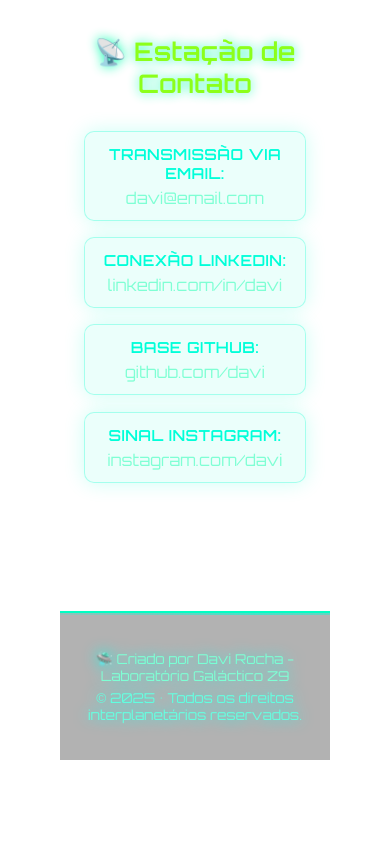
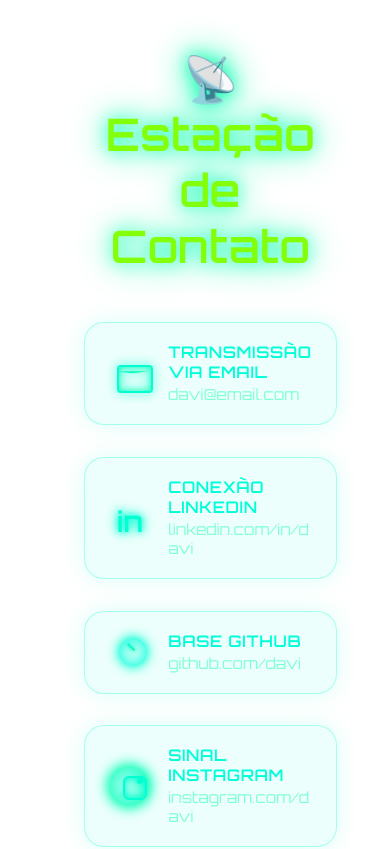
Before and after one commit to Davi-Choradeira/Davi-RS, a Nuxt app: page / in a window 390 px wide. Shown: the part 5420-6269 px from the top of the page. Before the commit the page ends 6240 px from the top, so only its background shows below. Built offline with nearby package versions, Linux system fonts and the light colour scheme.

Commit message:
Atualiza contato

```diff
--- a/components/Contact.vue
+++ b/components/Contact.vue
@@ -1,7 +1,7 @@
 <template>
   <section class="contact">
     <h2 data-aos="fade-up" data-aos-duration="1200">📡 Estação de Contato</h2>
-    <ul>
+    <ul class="contact-list">
       <li
         v-for="(item, index) in contacts"
         :key="item.label"
@@ -10,8 +10,11 @@
         :data-aos-delay="index * 250"
         data-aos-duration="1000"
       >
-        <span class="label">{{ item.label }}</span>
-        <a :href="item.url" target="_blank" rel="noopener noreferrer">{{ item.text }}</a>
+        <span class="icon" :aria-label="item.label" :title="item.label" />
+        <div class="content">
+          <span class="label">{{ item.label }}</span>
+          <a :href="item.url" target="_blank" rel="noopener noreferrer">{{ item.text }}</a>
+        </div>
       </li>
     </ul>
   </section>
@@ -27,10 +30,10 @@ onMounted(() => {
 });
 
 const contacts = [
-  { label: 'Transmissão via Email:', text: 'davi@email.com', url: 'mailto:davi@email.com' },
-  { label: 'Conexão LinkedIn:', text: 'linkedin.com/in/davi', url: 'https://linkedin.com/in/davi' },
-  { label: 'Base GitHub:', text: 'github.com/davi', url: 'https://github.com/davi' },
-  { label: 'Sinal Instagram:', text: 'instagram.com/davi', url: 'https://instagram.com/davi' }
+  { label: 'Transmissão via Email', text: 'davi@email.com', url: 'mailto:davi@email.com' },
+  { label: 'Conexão LinkedIn', text: 'linkedin.com/in/davi', url: 'https://linkedin.com/in/davi' },
+  { label: 'Base GitHub', text: 'github.com/davi', url: 'https://github.com/davi' },
+  { label: 'Sinal Instagram', text: 'instagram.com/davi', url: 'https://instagram.com/davi' }
 ];
 </script>
 
@@ -39,24 +42,27 @@ const contacts = [
 
 .contact {
   margin: 5rem auto;
-  max-width: 700px;
+  max-width: 720px;
   padding: 0 1.5rem;
   color: #d1f0e6;
   text-align: center;
   font-family: 'Orbitron', sans-serif;
   position: relative;
+  z-index: 1;
 }
 
 .contact::before {
   content: '';
   position: absolute;
-  top: -40px;
+  top: -50px;
   left: 50%;
   transform: translateX(-50%);
-  width: 160px;
-  height: 2px;
-  background: linear-gradient(to right, transparent, #00ffe0, transparent);
-  animation: pulse-line 3s infinite;
+  width: 180px;
+  height: 3px;
+  background: linear-gradient(90deg, transparent, #00ffe0, transparent);
+  animation: pulse-line 3s infinite ease-in-out;
+  border-radius: 10px;
+  filter: drop-shadow(0 0 6px #00ffe0);
 }
 
 @keyframes pulse-line {
@@ -65,11 +71,12 @@ const contacts = [
 }
 
 .contact h2 {
-  font-size: 2.2rem;
+  font-size: 2.8rem;
   color: #7fff00;
-  text-shadow: 0 0 12px #00ffae;
-  margin-bottom: 2rem;
-  animation: flicker 2s infinite alternate;
+  text-shadow: 0 0 18px #00ffae, 0 0 40px #00ffae;
+  margin-bottom: 3rem;
+  animation: flicker 2.5s infinite alternate;
+  user-select: none;
 }
 
 @keyframes flicker {
@@ -77,47 +84,179 @@ const contacts = [
   50% { opacity: 0.85; }
 }
 
-.contact ul {
+.contact-list {
   list-style: none;
   padding: 0;
+  margin: 0;
+  display: grid;
+  grid-template-columns: repeat(auto-fit,minmax(280px,1fr));
+  gap: 2rem;
 }
 
 .contact-item {
-  margin: 1rem 0;
-  font-size: 1.1rem;
-  color: #ccffee;
   display: flex;
-  flex-direction: column;
   align-items: center;
-  gap: 0.3rem;
-  padding: 1rem;
-  border-radius: 10px;
-  background: rgba(0, 255, 204, 0.08);
+  gap: 1.2rem;
+  background: rgba(0, 255, 204, 0.07);
   border: 1px solid rgba(0, 255, 204, 0.3);
-  box-shadow: 0 0 20px rgba(0, 255, 204, 0.2);
-  backdrop-filter: blur(6px);
-  transition: transform 0.3s ease, box-shadow 0.3s ease;
+  box-shadow: 0 0 25px rgba(0, 255, 204, 0.15);
+  border-radius: 1.25rem;
+  padding: 1.4rem 2rem;
+  backdrop-filter: blur(8px);
+  cursor: pointer;
+  transition: transform 0.3s ease, box-shadow 0.4s ease;
+  user-select: none;
+  position: relative;
 }
 
 .contact-item:hover {
   transform: scale(1.08);
-  box-shadow: 0 0 30px rgba(0, 255, 204, 0.5);
+  box-shadow: 0 0 45px rgba(0, 255, 204, 0.7), inset 0 0 15px #00ffd1;
+  background: rgba(0, 255, 204, 0.14);
 }
 
-.contact .label {
+.contact-item:active {
+  transform: scale(1.02);
+}
+
+.icon {
+  flex-shrink: 0;
+  width: 48px;
+  height: 48px;
+  position: relative;
+  filter: drop-shadow(0 0 6px #00ffd1);
+}
+
+/* Ícones CSS puros, simples e futuristas */
+.icon[aria-label="Transmissão via Email"] {
+  background: none;
+}
+.icon[aria-label="Transmissão via Email"]::before {
+  content: '';
+  position: absolute;
+  top: 12px;
+  left: 8px;
+  width: 32px;
+  height: 24px;
+  border: 2.5px solid #00ffd1;
+  border-radius: 4px;
+  box-shadow:
+    inset 0 0 6px #00ffae;
+}
+
+.icon[aria-label="Transmissão via Email"]::after {
+  content: '';
+  position: absolute;
+  top: 18px;
+  left: 8px;
+  width: 32px;
+  height: 2px;
+  background: linear-gradient(90deg, #00ffd1, #00ffa3);
+  clip-path: polygon(0 0, 50% 100%, 100% 0);
+  transform: rotate(0deg);
+  filter: drop-shadow(0 0 4px #00ffd1);
+}
+
+.icon[aria-label="Conexão LinkedIn"] {
+  background: none;
+}
+.icon[aria-label="Conexão LinkedIn"]::before {
+  content: 'in';
+  position: absolute;
+  top: 6px;
+  left: 8px;
+  font-family: 'Orbitron', sans-serif;
+  font-weight: 700;
+  font-size: 28px;
+  color: #00ffd1;
+  text-shadow: 0 0 6px #00ffe0;
+  user-select: none;
+}
+
+.icon[aria-label="Base GitHub"] {
+  background: none;
+}
+.icon[aria-label="Base GitHub"]::before {
+  content: '';
+  position: absolute;
+  top: 6px;
+  left: 10px;
+  width: 28px;
+  height: 28px;
+  border-radius: 50%;
+  box-shadow:
+    inset 0 0 12px #00ffe0,
+    0 0 8px #00ffd1;
+}
+.icon[aria-label="Base GitHub"]::after {
+  content: '';
+  position: absolute;
+  top: 14px;
+  left: 17px;
+  width: 10px;
+  height: 2px;
+  background: linear-gradient(90deg, #00ffd1, #00ffa3);
+  box-shadow: 0 0 4px #00ffd1;
+  border-radius: 2px;
+  transform: rotate(45deg);
+}
+
+.icon[aria-label="Sinal Instagram"] {
+  background: none;
+  border-radius: 50%;
+  box-shadow:
+    0 0 12px #00ffa0,
+    inset 0 0 18px #00ffb3;
+  position: relative;
+}
+.icon[aria-label="Sinal Instagram"]::before {
+  content: '';
+  position: absolute;
+  top: 10px;
+  left: 14px;
+  width: 20px;
+  height: 20px;
+  border: 2.5px solid #00ffd1;
+  border-radius: 6px;
+  box-shadow:
+    inset 0 0 6px #00ffd1;
+}
+.icon[aria-label="Sinal Instagram"]::after {
+  content: '';
+  position: absolute;
+  top: 12px;
+  left: 28px;
+  width: 6px;
+  height: 6px;
+  background: #00ffd1;
+  border-radius: 50%;
+  box-shadow: 0 0 8px #00ffd1;
+}
+
+.content {
+  display: flex;
+  flex-direction: column;
+  text-align: left;
+  flex-grow: 1;
+}
+
+.label {
   font-weight: 600;
   color: #00ffd9;
-  font-size: 1.05rem;
-  letter-spacing: 0.03em;
+  font-size: 1.15rem;
+  letter-spacing: 0.04em;
   text-transform: uppercase;
+  user-select: none;
+  margin-bottom: 0.2rem;
 }
 
 .contact a {
   color: #7fffd4;
   text-decoration: none;
-  font-size: 1rem;
+  font-size: 1.1rem;
   position: relative;
   transition: color 0.3s ease;
+  word-break: break-word;
 }
 
 .contact a::after {
@@ -141,17 +280,26 @@ const contacts = [
   transform: scaleX(1);
 }
 
-@media (max-width: 600px) {
-  .contact h2 {
-    font-size: 1.6rem;
+@media (max-width: 650px) {
+  .contact-list {
+    grid-template-columns: 1fr;
   }
 
   .contact-item {
+    padding: 1.2rem 1.5rem;
     font-size: 1rem;
-    padding: 0.8rem;
   }
 
-  .contact .label {
+  .icon {
+    width: 40px;
+    height: 40px;
+  }
+
+  .label {
+    font-size: 1rem;
+  }
+
+  .contact a {
     font-size: 0.95rem;
   }
 }
```
